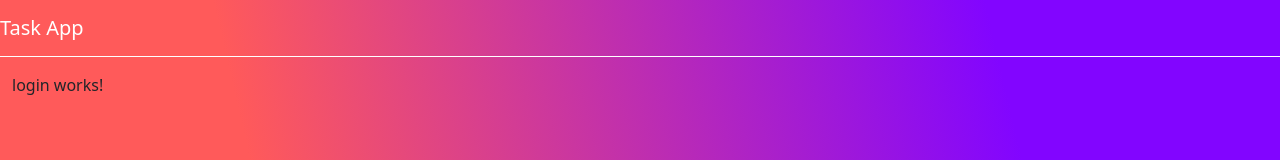
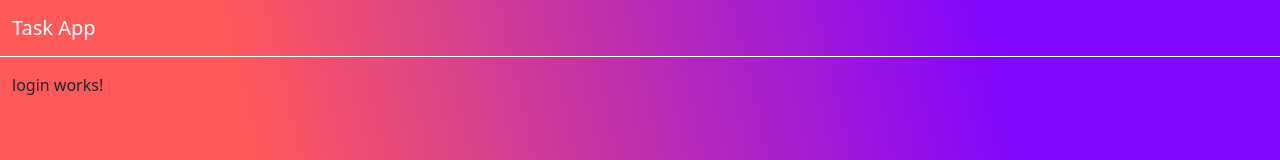
Before and after one commit to alexanderharding/task-app, an Angular app: page /login in a window 1280 px wide. Shown: the top 160 px of the page. Built offline with nearby package versions, Linux system fonts and the light colour scheme.

Commit message:
moved navbrand into div with container-fluid class

```diff
--- a/src/app/core/navbar/navbar.component.html
+++ b/src/app/core/navbar/navbar.component.html
@@ -1,5 +1,7 @@
-<nav class="navbar navbar-expand-sm navbar-dark border-bottom border-white">
-  <a class="navbar-brand text-capitalize" routerLink="/">{{
-    pageTitle | lowercase
-  }}</a>
+<nav class="navbar navbar-dark navbar-expand-sm border-bottom border-white">
+  <div class="container-fluid">
+    <a class="navbar-brand text-capitalize" routerLink="/">{{
+      pageTitle | lowercase
+    }}</a>
+  </div>
 </nav>
```
